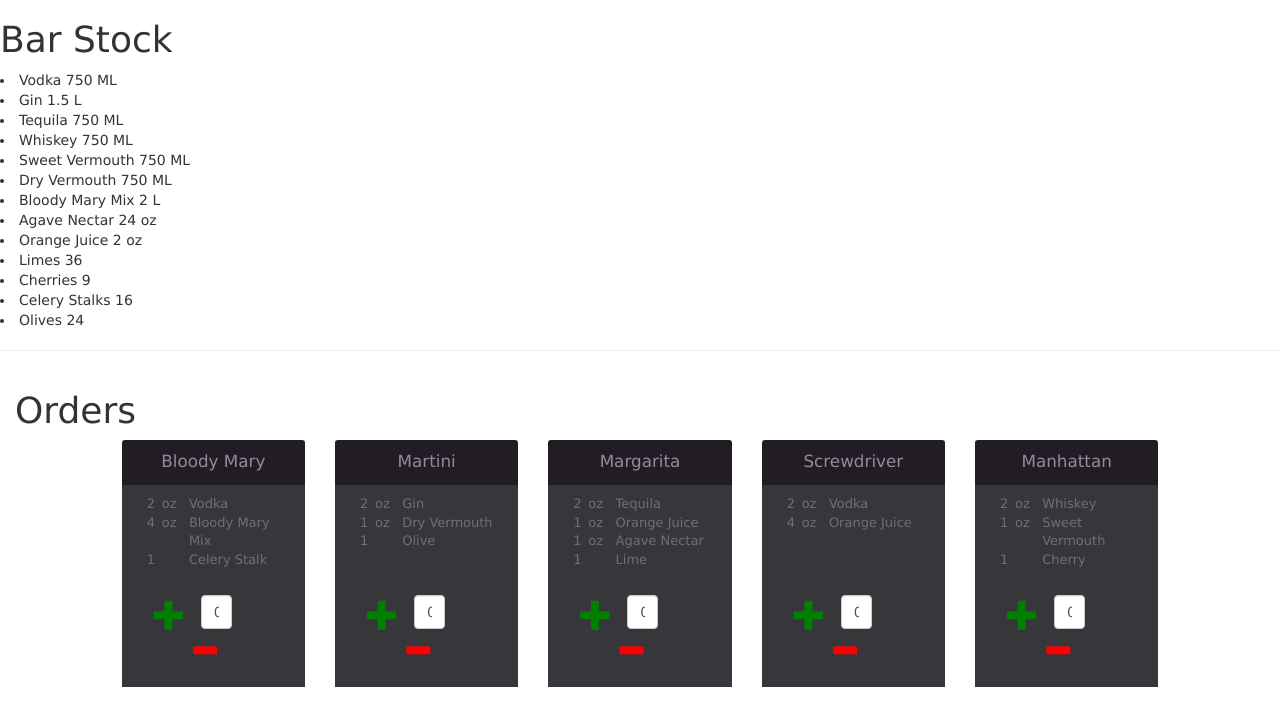
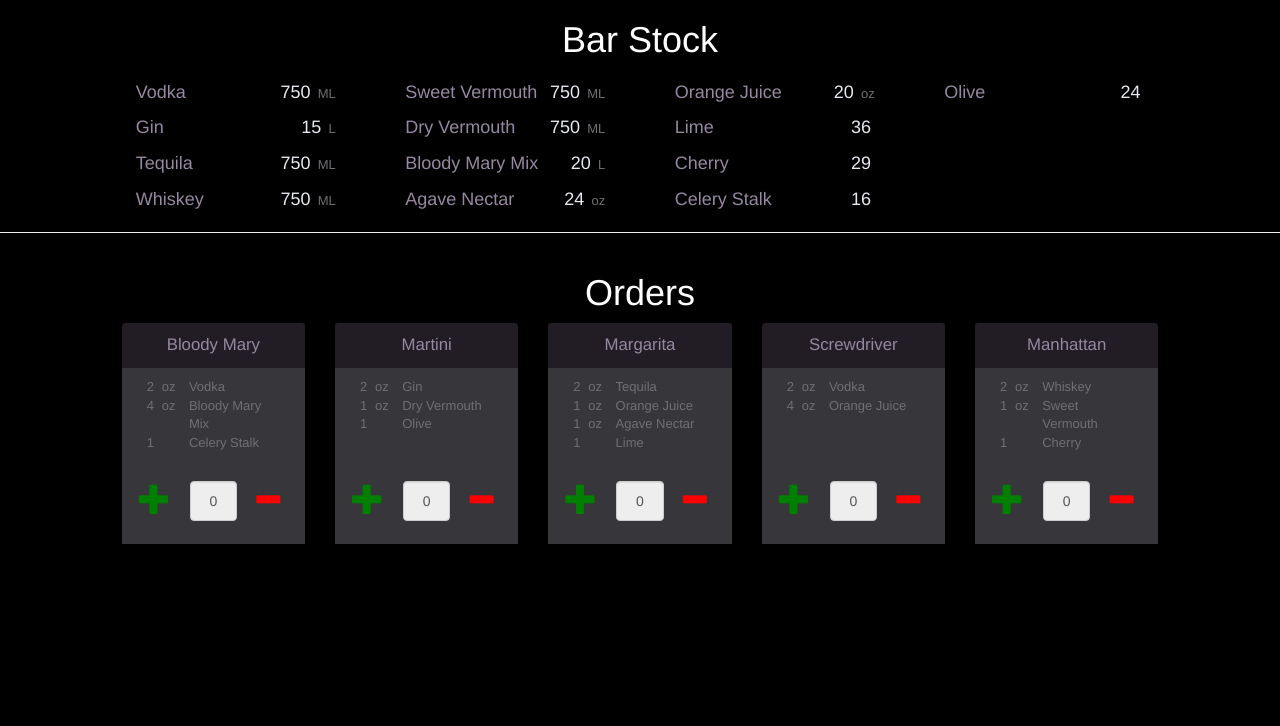
Before and after one commit to pranayraj09/Bar-Stock, a React app: page / in a window 1280 px wide. Built offline with nearby package versions, Linux system fonts and the light colour scheme.

Commit message:
updates stock list

```diff
--- /dev/null
+++ b/public/index.css
@@ -0,0 +1,3 @@
+body{
+    background-color: black;
+}
--- a/public/index.html
+++ b/public/index.html
@@ -3,8 +3,9 @@
 <head>
     <meta charset="UTF-8">
     <title>Bar Stock</title>
+    <link rel="stylesheet" href="index.css">
 </head>
-<body>
+<body style="background-color: black">
     <div id="app"></div>
 </body>
 </html>
--- a/src/components/card/card.css
+++ b/src/components/card/card.css
@@ -18,7 +18,7 @@
 }
 
 div{
-    font-family: "Lucida Grande";
+    font-family: "Helvetica Neue";
 }
 
 .items{
@@ -27,6 +27,8 @@ div{
 .items .menu-item{
     display:inline-block;
     float:none;
+    max-width: 230px;
+    padding-bottom: 25px;
 }
 
 .product{
@@ -44,16 +46,20 @@ button{
     border-color: transparent;
 }
 
+button:focus {
+    outline:0;
+}
+
+
 .glyphicon-plus{
     color: green;
-    padding: 0px 30px;
+    /*padding: 0px 30px;*/
     font-size: xx-large;
 }
 
 .glyphicon-minus{
     color: red;
     font-size: xx-large;
-    text-align: left;
     padding-left: 0px;
 }
 
@@ -61,8 +67,16 @@ button{
     padding: 20px 0px;
 }
 
+.quantity-box{
+    padding: 3px 7px;
+}
+
 .form-control{
     text-align: center;
+    padding: 0px;
+    height:40px;
+    max-width: 47.6px;
+    /*width:40px;*/
 }
 
 .ings{
--- a/src/components/card/card.js
+++ b/src/components/card/card.js
@@ -1,42 +1,22 @@
 import React from "react";
 
 import Title from "../title/title";
-import Data from "./card.json"
 
 import "bootstrap/dist/css/bootstrap.min.css"
-import style from "./card.css";
+import "./card.css";
 
 export default class Card extends React.Component{
 
     constructor(props){
         super(props);
-        this.state = {
-}
-        this.changeQty = this.changeQty.bind(this);
-    }
-
-    changeQty(prod, action){
-        let obj = {};
-        let value = (typeof this.state[prod] != 'undefined')?this.state[prod]:0;
-        switch(action){
-            case "increase":
-                obj[prod] = value+1;
-                this.setState(obj);
-                break;
-            case "decrease":
-                obj[prod] = (value <= 0)?0:value-1;
-                this.setState(obj);
-                break;
-        }
     }
 
     render(){
-        let items = Object.keys(Data).map((card) => {
-            return Data[card].map((item) => {
+        let items = this.props.products.map((item) => {
                 return Object.keys(item).map((prod) => {
                     let elm = item[prod];
                     return (
-                        <div className="col-lg-2 menu-item">
+                        <div className="col-lg-2 col-md-3 col-sm-4 col-xs-12 menu-item">
                                 <div className="panel-heading">{prod}</div>
                                 <div className="panel-body ings">
 
@@ -45,28 +25,28 @@ export default class Card extends React.Component{
                                         let ingredients = elm[key];
                                         return (
                                                 <div className="ingredients row">
-                                                    <div className="quantity col-lg-1"> {ingredients.quantity}</div>
-                                                    <div className="measurement col-lg-2"> {ingredients.measurement}</div>
-                                                    <div className="product col-lg-7"> {ingredients.product}</div>
+                                                    <div className="quantity col-lg-1 col-md-1 col-sm-1 col-xs-1"> {ingredients.quantity}</div>
+                                                    <div className="measurement col-lg-2  col-md-2 col-sm-2 col-xs-2"> {ingredients.measurement}</div>
+                                                    <div className="product col-lg-7 col-md-7 col-sm-7 col-xs-7"> {ingredients.product}</div>
                                                 </div>
                                         )
                                     })
                                 }
                                 </div>
 
-                                <div className="panel-body plus-minus col-lg-12">
-                                    <button className="col-lg-4 glyphicon glyphicon-plus" onClick={ () => {this.changeQty(prod, 'increase')}}/>
-                                    <span className="col-lg-4 quantity-box">
-                                        <input className="form-control" type="text" value={(this.state[prod])?this.state[prod]:0}/>
+                                <div className="panel-body plus-minus col-lg-12 col-md-12 col-sm-12 col-xs-12">
+                                    <button className="col-lg-4 col-md-4  col-sm-4 col-xs-4 glyphicon glyphicon-plus" onClick={ () => {this.props.changeQty(prod, 'increase', elm)}}/>
+                                    <span className="col-lg-4 col-md-4 col-sm-4 col-xs-4 quantity-box">
+                                        <input className="form-control" type="text" value={(this.props.quantity[prod])?this.props.quantity[prod]:0} readOnly/>
                                     </span>
-                                    <button className="col-lg-4 glyphicon glyphicon-minus" onClick={ () => {this.changeQty(prod,'decrease')}}/>
+                                    <button className="col-lg-4 col-md-4 col-sm-4 col-xs-4 glyphicon glyphicon-minus" onClick={ () => {this.props.changeQty(prod,'decrease', elm)}}/>
                                 </div>
                         </div>
 
                     )
                 })
-            })
-        });
+            });
+
 
         return (
             <div className="container-fluid">
--- a/src/components/layout.js
+++ b/src/components/layout.js
@@ -1,17 +1,86 @@
 import React from "react";
+import ingList from "./list/list.json";
+import productList from "./card/card.json"
+
 
 import List from "./list/list";
 import Card from "./card/card";
+import update from 'immutability-helper';
 
 
 export default class Layout extends React.Component{
 
+    constructor(props){
+        super(props);
+        // let ingredientList = {};
+        // ingList.list.map((item) => {
+        //     ingredientList[item.product] = item;
+        // });
+        // console.log(ingredientList);
+        this.state = {
+            ingredient: ingList.list,
+            products: productList.card,
+            quantity: {}
+        }
+        this.changeQty = this.changeQty.bind(this);
+        this.getIndex = this.getIndex.bind(this);
+
+    }
+
+    getIndex(value, arr, prop) {
+        for(var i = 0; i < arr.length; i++) {
+            if(arr[i][prop] === value) {
+                return i;
+            }
+        }
+        return -1; //to handle the case where the value doesn't exist
+    }
+
+    changeQty(prod, action, ingredient){
+        // console.log(this.state.ingredient);
+        let ingredientObject = this.state.ingredient;
+        ingredient.map((item) => {
+            let index = this.getIndex(item.product, ingredientObject, 'product');
+            let obj = ingredientObject[index];
+            let newQty = obj.quantity;
+            if(obj.quantity < item.quantity){
+                alert("Stock is not available");
+            }else {
+                newQty = ((obj.quantity) - (item.quantity));
+            }
+            let newItemObj = update(obj, {'quantity':{$set:newQty}});
+            ingredientObject = update(ingredientObject, {[index]:{$set:newItemObj}});
+        })
+        this.setState({
+            ingredient:ingredientObject
+        });
+
+
+        let obj = {};
+        let value = (typeof this.state.quantity[prod] !== 'undefined')?this.state.quantity[prod]:0;
+        switch(action){
+            case "increase":
+                obj[prod] = value+1;
+                this.setState({
+                    quantity:update(this.state.quantity,{$merge:obj})
+                });
+                break;
+            case "decrease":
+                obj[prod] = (value <= 0)?0:value-1;
+                this.setState({
+                    quantity:update(this.state.quantity,{$merge:obj})
+                });
+                break;
+        }
+    }
+
     render(){
+        // console.log(this.state.ingredient);
         return(
             <div>
-                <List/>
+                <List ingredient={this.state.ingredient}/>
                 <hr></hr>
-                <Card/>
+                <Card products={this.state.products} quantity={this.state.quantity} changeQty={this.changeQty}/>
             </div>
         )
     }
--- a/src/components/list/list.css
+++ b/src/components/list/list.css
@@ -0,0 +1,82 @@
+div{
+    color: #706F74;
+}
+
+@media only screen and (min-width: 320px) and (max-width: 480px){
+    ul.ingredient-list {
+        list-style: none;
+        color: #fff;
+        -moz-column-count: 4;
+        -moz-column-gap: 20px;
+        -webkit-column-count: 4;
+        -webkit-column-gap: 20px;
+        column-count: 1;
+        column-gap: 20px;
+    }
+}
+
+@media only screen and (min-width: 481px) and (max-width: 768px){
+    ul.ingredient-list {
+        list-style: none;
+        color: #fff;
+        -moz-column-count: 4;
+        -moz-column-gap: 20px;
+        -webkit-column-count: 4;
+        -webkit-column-gap: 20px;
+        column-count: 2;
+        column-gap: 20px;
+    }
+}
+
+@media only screen and (min-width: 769px) and (max-width: 1024px){
+    ul.ingredient-list {
+        list-style: none;
+        color: #fff;
+        -moz-column-count: 4;
+        -moz-column-gap: 20px;
+        -webkit-column-count: 4;
+        -webkit-column-gap: 20px;
+        column-count: 3;
+        column-gap: 20px;
+    }
+}
+
+@media only screen and (min-width: 1024px) {
+    ul.ingredient-list {
+        list-style: none;
+        color: #fff;
+        -moz-column-count: 4;
+        -moz-column-gap: 20px;
+        -webkit-column-count: 4;
+        -webkit-column-gap: 20px;
+        column-count: 4;
+        column-gap: 20px;
+        max-width: 85%;
+    }
+}
+
+.stock-ings{
+    font-size: large;
+    padding-top: 10px;
+    max-width: 200px;
+    min-width: 200px;
+    margin-left: auto;
+    margin-right: auto;
+}
+
+.stock-ings .prod-name{
+    color: #9688A0;
+}
+
+.stock-ings .measurement-qty{
+    font-size: small;
+    color: #706F74;
+}
+
+.stock-ings .prod-qty{
+    color: #e6e9ef;
+}
+
+.prod-units{
+    float: right;
+}
--- a/src/components/list/list.js
+++ b/src/components/list/list.js
@@ -1,31 +1,41 @@
 import React from "react";
 
 import Title from "../title/title";
-import Data from "./list.json";
+
+import "./list.css";
 
 
 export default class List extends React.Component{
 
+    constructor(props){
+        super(props);
+    }
+
     render(){
-
-        let orgData = Data.list;
-        console.log(orgData)
-        let list = [];
-        for(let i = 0; i < orgData.length; i++){
-            const obj = orgData[i];
-            list.push(obj.product + " " + obj.quantity + " " + obj.measurement);
-        }
-
-        var finalList = list.map(function(items){
-            return <li> {items} </li>;
+        var finalList = this.props.ingredient.map(function(item){
+            return (
+                <li className="stock-ings">
+                    <span className="prod-name">
+                        {item.product}
+                    </span>
+                    <span className="prod-units">
+                        <span className="prod-qty">
+                            {item.quantity}
+                        </span>
+                        <span className="measurement-qty">
+                            &nbsp; {item.measurement}
+                        </span>
+                    </span>
+                </li>
+            )
         })
-
-
 
         return (
             <div>
                 <Title title={"Bar Stock"}/>
-                {finalList}
+                <ul className="container-fluid ingredient-list">
+                    {finalList}
+                </ul>
             </div>
         );
     }
--- a/src/components/list/list.json
+++ b/src/components/list/list.json
@@ -7,7 +7,7 @@
     },
     {
       "product": "Gin",
-      "quantity": "1.5",
+      "quantity": "15",
       "measurement": "L"
     },
     {
@@ -32,7 +32,7 @@
     },
     {
       "product": "Bloody Mary Mix",
-      "quantity": "2",
+      "quantity": "20",
       "measurement": "L"
     },
     {
@@ -42,26 +42,26 @@
     },
     {
       "product": "Orange Juice",
-      "quantity": "2",
+      "quantity": "20",
       "measurement": "oz"
     },
     {
-      "product": "Limes",
+      "product": "Lime",
       "quantity": "36",
       "measurement": ""
     },
     {
-      "product": "Cherries",
-      "quantity": "9",
+      "product": "Cherry",
+      "quantity": "29",
       "measurement": ""
     },
     {
-      "product": "Celery Stalks",
+      "product": "Celery Stalk",
       "quantity": "16",
       "measurement": ""
     },
     {
-      "product": "Olives",
+      "product": "Olive",
       "quantity": "24",
       "measurement": ""
     }
--- /dev/null
+++ b/src/components/title/title.css
@@ -0,0 +1,9 @@
+h1{
+    text-align: center;
+}
+
+.heading{
+    color: white;
+    font-weight: lighter;
+    font-family: "Helvetica Neue";
+}
--- a/src/components/title/title.js
+++ b/src/components/title/title.js
@@ -1,9 +1,11 @@
 import React from "react";
+
+import "./title.css";
 
 export default class Title extends React.Component{
     render(){
         return(
-            <h1>{this.props.title}</h1>
+            <h1 className="heading">{this.props.title}</h1>
         )
     }
 }
```
